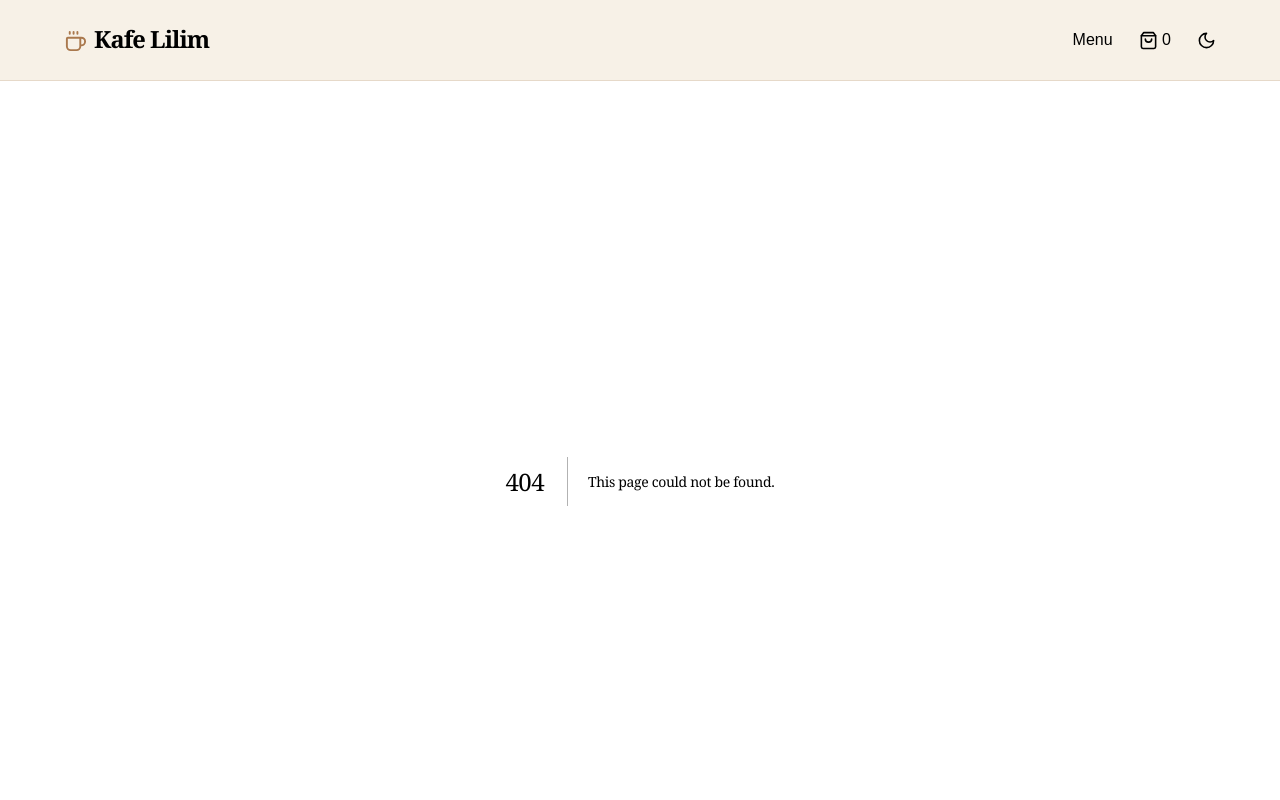
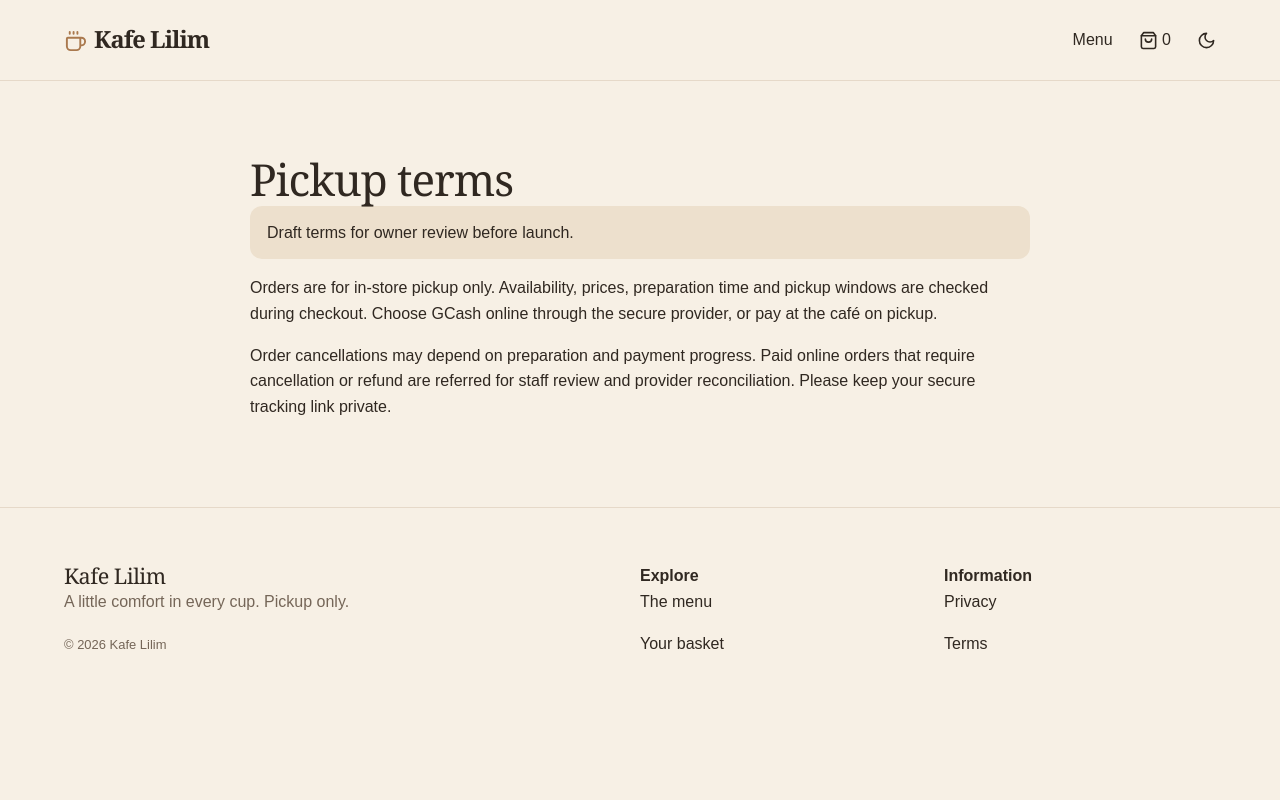
Before and after one commit to keishhhhh/kafe-lilim, a Next.js app: page /terms in a window 1280 px wide. Before the commit this address had no page. Shown: the top 800 px of the page. Built offline with nearby package versions, Linux system fonts and the light colour scheme.

Commit message:
Create page.tsx

```diff
--- /dev/null
+++ b/app/terms/page.tsx
@@ -0,0 +1,2 @@
+export const metadata={title:'Pickup terms (draft)'};
+export default function Page(){return <div className="narrow section"><h1 style={{fontSize:44}}>Pickup terms</h1><p className="notice">Draft terms for owner review before launch.</p><p>Orders are for in-store pickup only. Availability, prices, preparation time and pickup windows are checked during checkout. Choose GCash online through the secure provider, or pay at the café on pickup.</p><p>Order cancellations may depend on preparation and payment progress. Paid online orders that require cancellation or refund are referred for staff review and provider reconciliation. Please keep your secure tracking link private.</p></div>}
```
